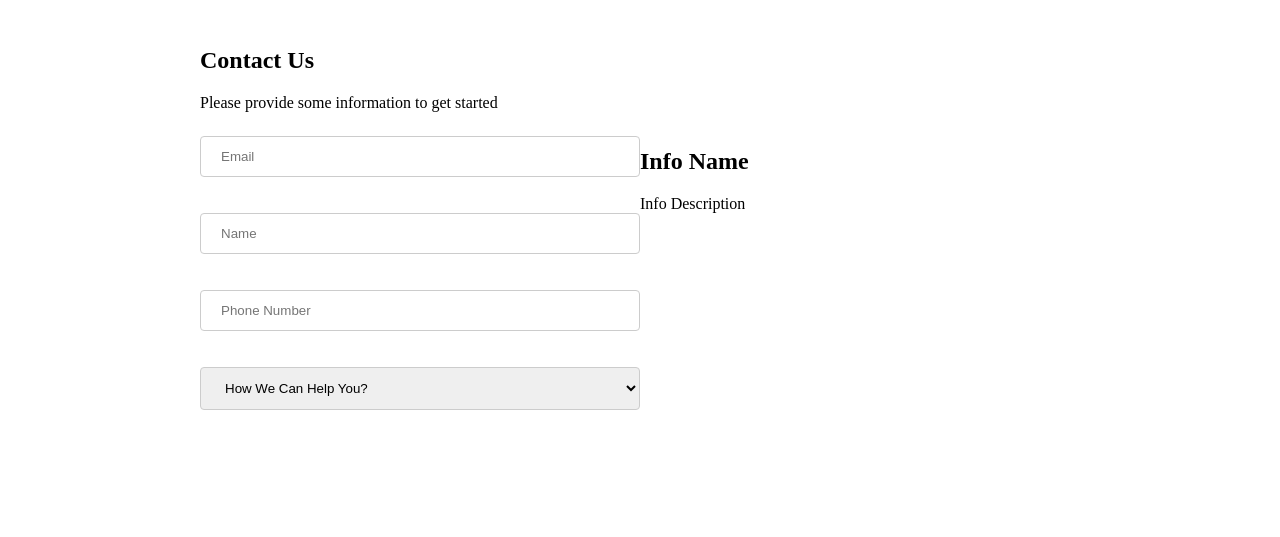
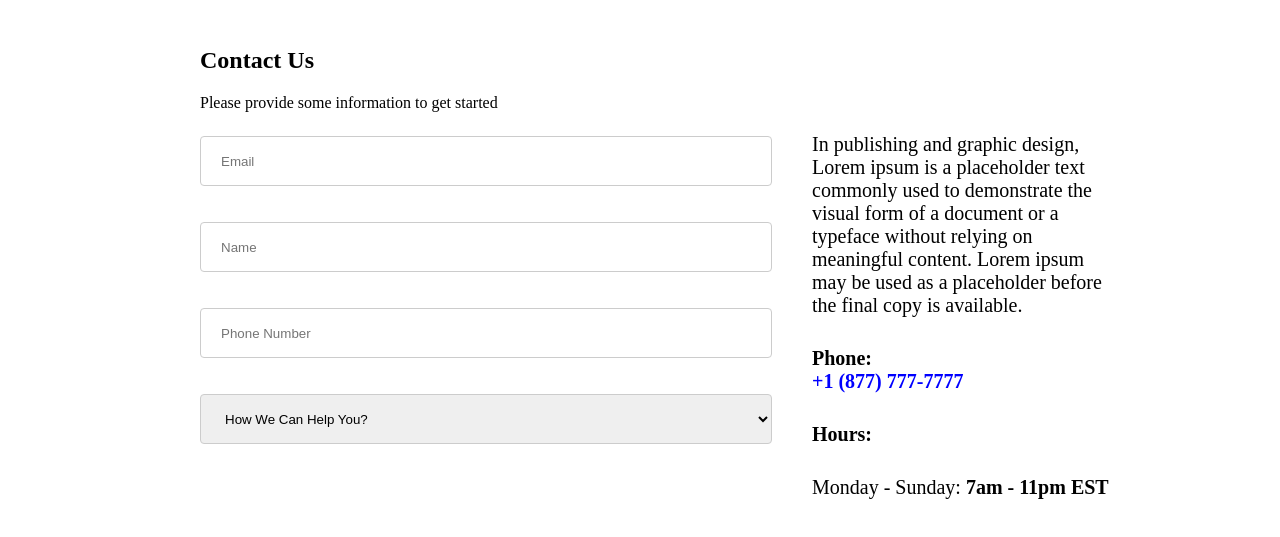
Before and after one commit to KevinR777/react-i-app, a Gatsby site: page /contact in a window 1280 px wide. Shown: the part 101-638 px from the top of the page. Built offline with nearby package versions, Linux system fonts and the light colour scheme; Gatsby itself is replaced by a stand-in of ours.

Commit message:
Adding Info column

```diff
--- a/src/components/contact-info/contact-info.jsx
+++ b/src/components/contact-info/contact-info.jsx
@@ -3,9 +3,23 @@ import "./contact-info.styles.css";
 
 const ContactInfo = () => {
   return (
-    <div id="contact-info-column">
-      <h2>Info Name</h2>
-      <p>Info Description</p>
+    <div id="contact-info-column" className="contact-info-column">
+      <div className="info-text">
+        In publishing and graphic design, Lorem ipsum is a placeholder text
+        commonly used to demonstrate the visual form of a document or a typeface
+        without relying on meaningful content. Lorem ipsum may be used as a
+        placeholder before the final copy is available.
+      </div>
+      <b className="info-text">
+        Phone:
+        <br />
+        <b className="phone-number-text info-text">+1 (877) 777-7777</b>
+      </b>
+      <b className="info-text">Hours:</b>
+      <div className="info-text">
+        Monday - Sunday:
+        <b className="info-text"> 7am - 11pm EST</b>
+      </div>
     </div>
   );
 };
--- a/src/components/contact-info/contact-info.styles.css
+++ b/src/components/contact-info/contact-info.styles.css
@@ -0,0 +1,14 @@
+.contact-info-column {
+    padding: 5px 0px;
+    display: flex;
+    flex-direction: column;
+    gap: 30px;
+}
+
+.info-text {
+    font-size: 20px;
+}
+
+.phone-number-text {
+    color: blue
+}
--- a/src/components/form/form.styles.css
+++ b/src/components/form/form.styles.css
@@ -10,4 +10,5 @@
     border: 1px solid #ccc;
     border-radius: 4px;
     box-sizing: border-box;
+    height: 50px
 }
--- a/src/containers/contact/contact-container.styles.css
+++ b/src/containers/contact/contact-container.styles.css
@@ -4,7 +4,8 @@
 
 .contact-body {
     display: grid;
-    grid-template-columns: 1fr 1fr;
+    grid-template-columns: 65% 35%;
+    gap: 40px
 }
 
 .contact-container {
```
